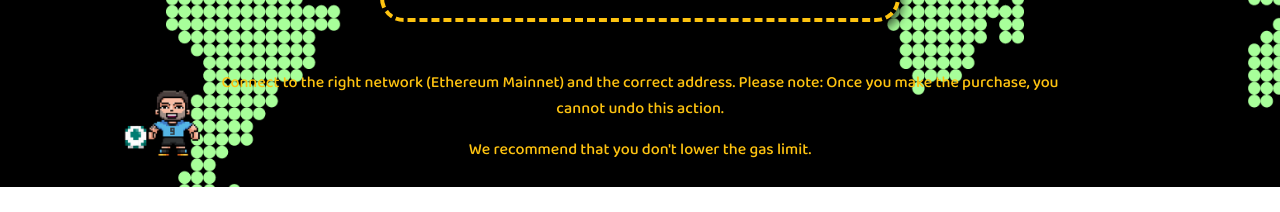
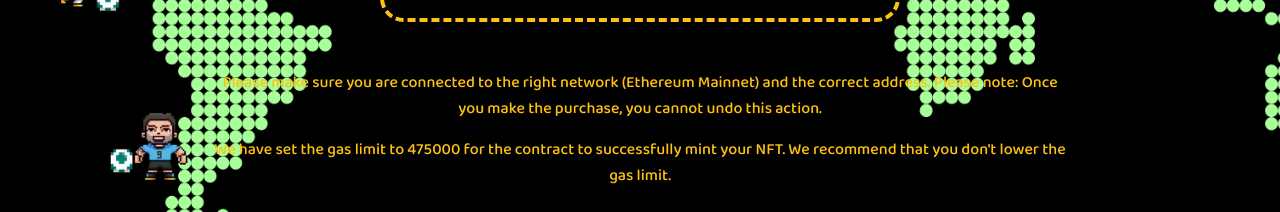
Before and after one commit to alcivarv/MWCR2, a React (Create React App) app: page / in a window 1280 px wide. Shown: the part 705-917 px from the top of the page. Before the commit the page ends 892 px from the top, so only its background shows below. Built offline with nearby package versions, Linux system fonts and the light colour scheme.

Commit message:
gas limits
gas limits

```diff
--- a/src/App.js
+++ b/src/App.js
@@ -386,9 +386,9 @@ function App() {
               color: "var(--primary-text)",
             }}
           >
-            Connect to the right network (
-            {CONFIG.NETWORK.NAME} Mainnet) and the correct address.
-            Please note: Once you make the purchase, you cannot undo this action.
+            Please make sure you are connected to the right network (
+            {CONFIG.NETWORK.NAME} Mainnet) and the correct address. Please note:
+            Once you make the purchase, you cannot undo this action.
           </s.TextDescription>
           <s.SpacerSmall />
           <s.TextDescription
@@ -397,7 +397,9 @@ function App() {
               color: "var(--primary-text)",
             }}
           >
-            We recommend that you don't lower the gas limit.
+            We have set the gas limit to {CONFIG.GAS_LIMIT} for the contract to
+            successfully mint your NFT. We recommend that you don't lower the
+            gas limit.
           </s.TextDescription>
         </s.Container>
       </s.Container>
```
